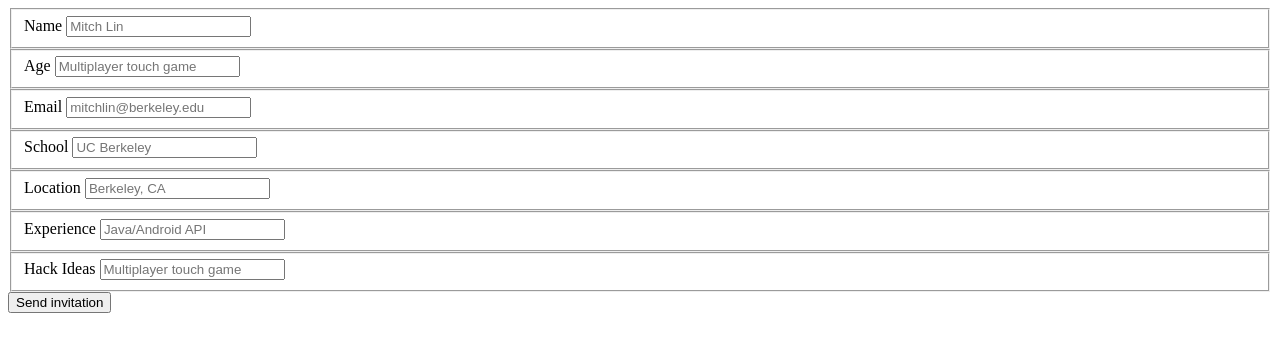
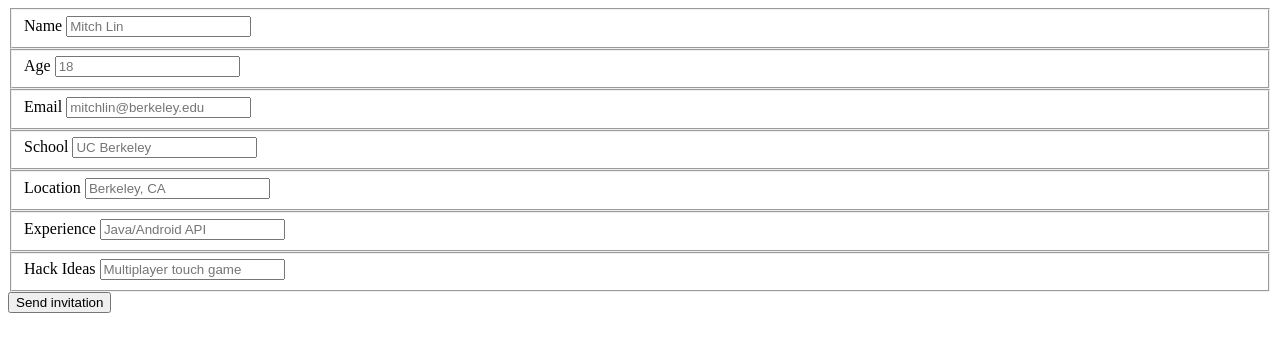
Before and after one commit to Mitch27/Hacktech-2016, a Flask app: template tumblelog/templates/form.html in a window 1280 px wide. Shown: the top 352 px of the page. Run offline with Flask 2, Linux system fonts and the light colour scheme; the template is opened without the code that fills it, so the values that code supplies are empty.

Commit message:
Minor fixes

```diff
--- a/tumblelog/templates/form.html
+++ b/tumblelog/templates/form.html
@@ -5,7 +5,7 @@
   </fieldset>
       <fieldset class="form-inline">
     <label for="age">Age</label>
-    <input type="text" class="form-control" id="age" placeholder="Multiplayer touch game">
+    <input type="value" class="form-control" id="age" placeholder="18">
   </fieldset>
   <fieldset class="form-inline">
     <label for="email">Email</label>
```
